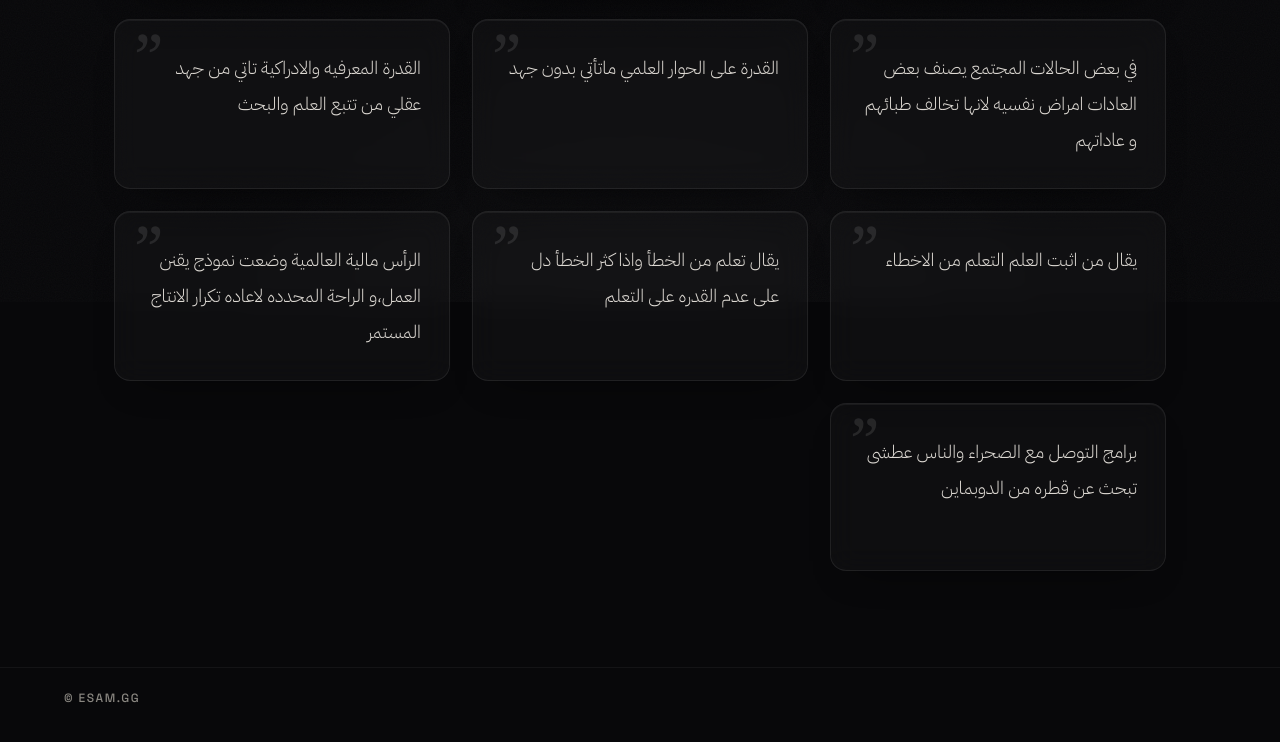
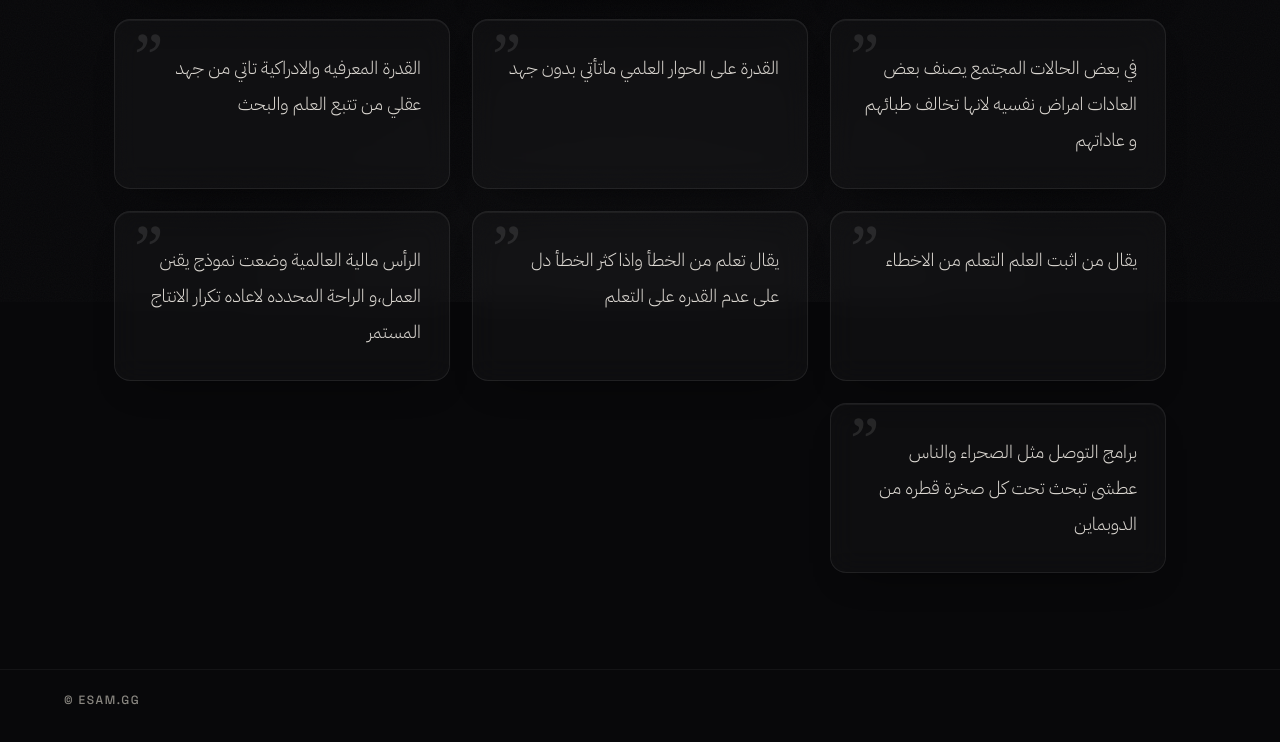
Before and after one commit to esamgg/esamgg.github.io, a plain HTML site: page index.html in a window 1280 px wide. Shown: the part 498-1240 px from the top of the page. Drawn offline with Linux system fonts and the light colour scheme.

Commit message:
Update index.html

```diff
--- a/index.html
+++ b/index.html
@@ -285,7 +285,7 @@
         <div class="box">يقال من اثبت العلم التعلم من الاخطاء</div>
         <div class="box">يقال تعلم من الخطأ واذا كثر الخطأ دل على عدم القدره على التعلم</div>
         <div class="box">الرأس مالية العالمية وضعت نموذج يقنن العمل،و الراحة المحدده لاعاده تكرار الانتاج المستمر</div>
-        <div class="box"> برامج التوصل مع الصحراء والناس عطشى تبحث عن قطره من الدوبماين </div>
+        <div class="box"> برامج التوصل مثل الصحراء والناس عطشى  تبحث تحت كل صخرة قطره من الدوبماين </div>
       </main>
 
       <footer>© ESAM.GG</footer>
```
